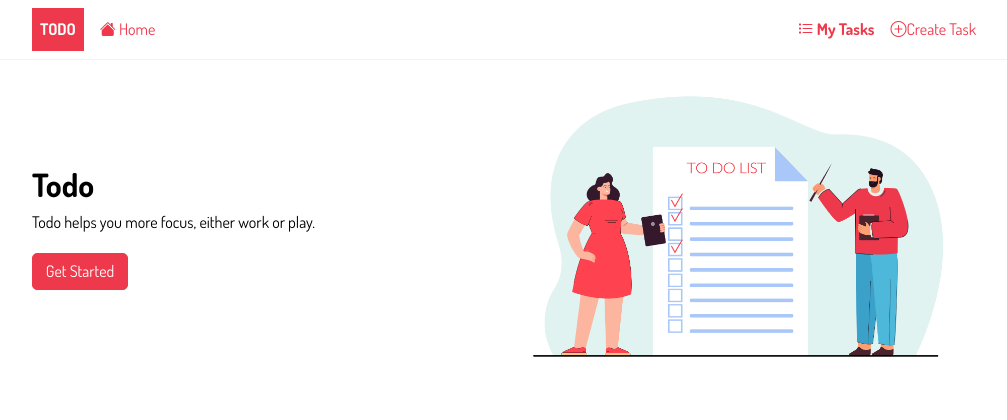
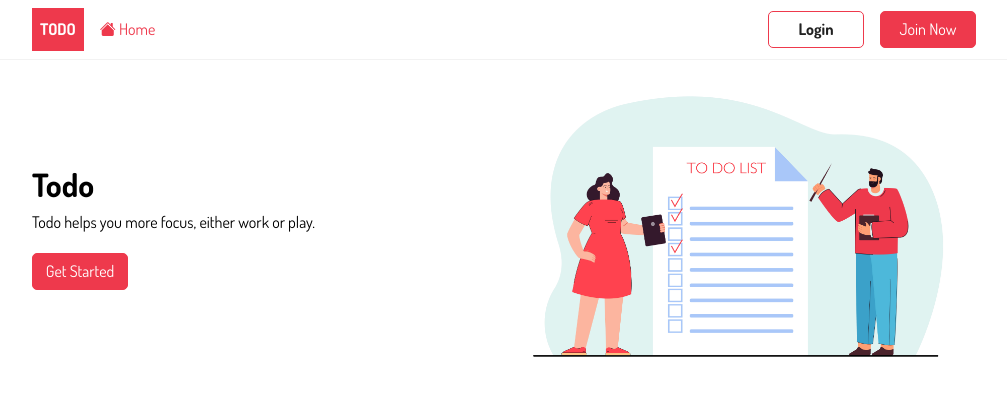
Before and after one commit to bnkala/to_do_app, a Django app: page / in a window 1280 px wide. Shown: the top 420 px of the page, without its empty margins (136-1143 px from the left). Run offline with Django 4.2, Linux system fonts and the light colour scheme.

Commit message:
Register in progress

```diff
--- a/todo_list/templates/base.html
+++ b/todo_list/templates/base.html
@@ -15,8 +15,15 @@
                 <a href="{%url 'home'%}" class="logo">Todo</a>
                 <nav class="nav">
                     <a href="{%url 'home'%}"><i class="bi bi-house-fill"></i> Home</a>
-                    <a href="{%url 'tasks'%}"><i class="bi bi-list-task"></i> My Tasks</a>
-                    <a href="{%url 'task-create'%}"><i class="bi bi-plus-circle"></i>Create Task</a>
+                    {% if request.user.is_authenticated %}
+                        <a href="{%url 'tasks'%}"><i class="bi bi-list-task"></i> My Tasks</a>
+                        <a href="{%url 'task-create'%}"><i class="bi bi-plus-circle"></i>Create Task</a>
+                        <a href="#"> Hi {{request.user | title}}</a>
+                        <a href="{% url 'logout'%}" class="btn btn-outline">Logout</a>
+                    {% else%}
+                        <a href="{% url 'login'%}" class="btn btn-outline">Login</a>
+                        <a href="#" class="btn btn-primary">Join Now</a>
+                    {% endif%}
                 </nav>
             </div>
         </header>
--- a/todo_list/todo/views.py
+++ b/todo_list/todo/views.py
@@ -4,9 +4,10 @@ from django.views.generic.detail import DetailView
 from django.views.generic.edit import CreateView, UpdateView, DeleteView
 from django.contrib import messages
 from django.urls import reverse_lazy
+from django.contrib.auth.mixins import LoginRequiredMixin
 from .models import Task
 
-class TaskDelete(DeleteView):
+class TaskDelete(LoginRequiredMixin, DeleteView):
     model = Task
     context_object_name = 'task'
     success_url = reverse_lazy('tasks')
@@ -15,7 +16,7 @@ class TaskDelete(DeleteView):
         messages.success(self.request, "The task was deleted successfully.")
         return super(TaskDelete,self).form_valid(form)
 
-class TaskUpdate(UpdateView):
+class TaskUpdate(LoginRequiredMixin, UpdateView):
     model = Task
     fields = ['title','description','completed']
     success_url = reverse_lazy('tasks')
@@ -24,7 +25,7 @@ class TaskUpdate(UpdateView):
         messages.success(self.request, "The task was updated successfully")
         return super(TaskUpdate,self).form_valid(form)
 
-class TaskCreate(CreateView):
+class TaskCreate(LoginRequiredMixin, CreateView):
     model = Task
     fields = ['title','description','completed']
     success_url = reverse_lazy('tasks')
@@ -35,11 +36,11 @@ class TaskCreate(CreateView):
         messages.success(self.request, "The task was created successfully.")
         return super(TaskCreate,self).form_valid(form)
 
-class TaskDetail(DetailView):
+class TaskDetail(LoginRequiredMixin, DetailView):
     model = Task
     context_object_name = 'task'
 
-class TaskList(ListView):
+class TaskList(LoginRequiredMixin, ListView):
     model = Task
     context_object_name = 'tasks'
 
--- a/todo_list/users/urls.py
+++ b/todo_list/users/urls.py
@@ -1,6 +1,8 @@
 from django.urls import path
 from .views import MyLoginView
+from django.contrib.auth.views import LogoutView
 
 urlpatterns = [
     path('login/', MyLoginView.as_view(),name='login'),
+    path('logout/', LogoutView.as_view(next_page='login'),name='logout')
 ]
```
Also changed, not shown: todo_list/db.sqlite3.
